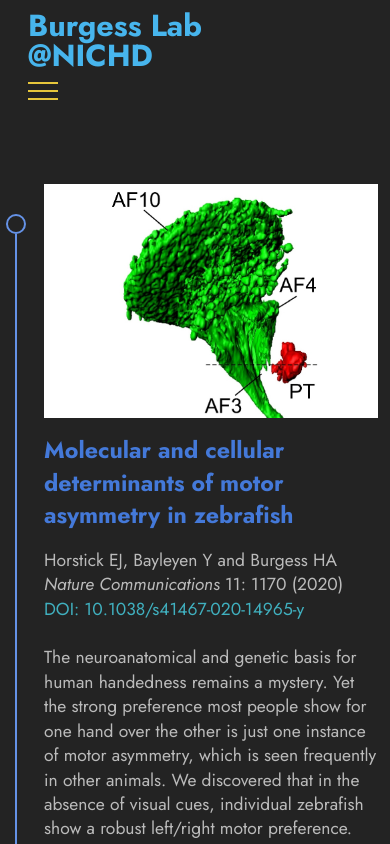
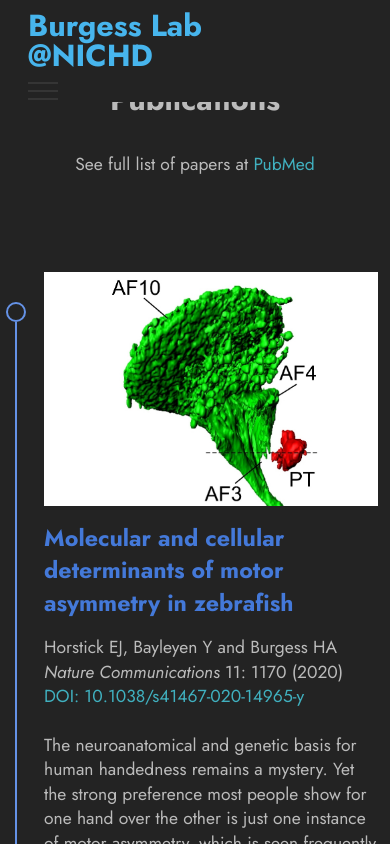
Before and after one commit to BurgessLab/BurgessLab.github.io, a plain HTML site: page page1.html in a window 390 px wide. Shown: the top 844 px of the page. Drawn offline with Linux system fonts and the light colour scheme.

Commit message:
create github pages

```diff
--- a/assets/mobirise/css/mbr-additional.css
+++ b/assets/mobirise/css/mbr-additional.css
@@ -958,7 +958,7 @@ a {
   width: 30px;
   height: 2px;
   border-right: 5px;
-  background-color: #e6c63b;
+  background-color: #353535;
 }
 .cid-sFCw1qGFAI button.navbar-toggler .hamburger span:nth-child(1) {
   top: 0;
@@ -1398,7 +1398,7 @@ a {
   width: 30px;
   height: 2px;
   border-right: 5px;
-  background-color: #e6c63b;
+  background-color: #353535;
 }
 .cid-sFCw1qGFAI button.navbar-toggler .hamburger span:nth-child(1) {
   top: 0;
@@ -1470,7 +1470,7 @@ a {
 }
 .cid-sSV9vSduOb {
   padding-top: 5rem;
-  padding-bottom: 0rem;
+  padding-bottom: 1rem;
   background-color: #232323;
 }
 .cid-sSV9vSduOb .mbr-section-title {
--- a/page1.html
+++ b/page1.html
@@ -58,7 +58,8 @@
     <div class="container-fluid">
         <div class="row justify-content-center">
             <div class="title col-md-12 col-lg-6">
-
+                <h3 class="mbr-section-title mbr-fonts-style align-center mb-4 display-2">
+                    <strong>Publications</strong></h3>
                 <h4 class="mbr-section-subtitle align-center mbr-fonts-style mb-4 display-7">See full list of papers at&nbsp;<a href="https://www.ncbi.nlm.nih.gov/sites/myncbi/1hKJhzaU5dv/bibliography/43824171/public/?sort=date&direction=descending" class="text-success text-primary" target="_blank">PubMed</a></h4>
 
             </div>
@@ -186,7 +187,7 @@
 
         </div>
     </div>
-</section><section style="background-color: #fff; font-family: -apple-system, BlinkMacSystemFont, 'Segoe UI', 'Roboto', 'Helvetica Neue', Arial, sans-serif; color:#aaa; font-size:12px; padding: 0; align-items: center; display: flex;"><a href="https://mobirise.site/g" style="flex: 1 1; height: 3rem; padding-left: 1rem;"></a><p style="flex: 0 0 auto; margin:0; padding-right:1rem;"><a href="https://mobirise.site" style="color:#aaa;">mobirise.com</a> simple maker</p></section><script src="assets/bootstrap/js/bootstrap.bundle.min.js"></script>  <script src="assets/smoothscroll/smooth-scroll.js"></script>  <script src="assets/ytplayer/index.js"></script>  <script src="assets/dropdown/js/navbar-dropdown.js"></script>  <script src="assets/theme/js/script.js"></script>
+</section><section style="background-color: #fff; font-family: -apple-system, BlinkMacSystemFont, 'Segoe UI', 'Roboto', 'Helvetica Neue', Arial, sans-serif; color:#aaa; font-size:12px; padding: 0; align-items: center; display: flex;"><a href="https://mobirise.site/h" style="flex: 1 1; height: 3rem; padding-left: 1rem;"></a><p style="flex: 0 0 auto; margin:0; padding-right:1rem;">Mobirise page maker - <a href="https://mobirise.site/o" style="color:#aaa;">More info</a></p></section><script src="assets/bootstrap/js/bootstrap.bundle.min.js"></script>  <script src="assets/smoothscroll/smooth-scroll.js"></script>  <script src="assets/ytplayer/index.js"></script>  <script src="assets/dropdown/js/navbar-dropdown.js"></script>  <script src="assets/theme/js/script.js"></script>
 
 
 </body>
```
Also changed, not shown: index.html (+1 -1 lines), 1 other file.
